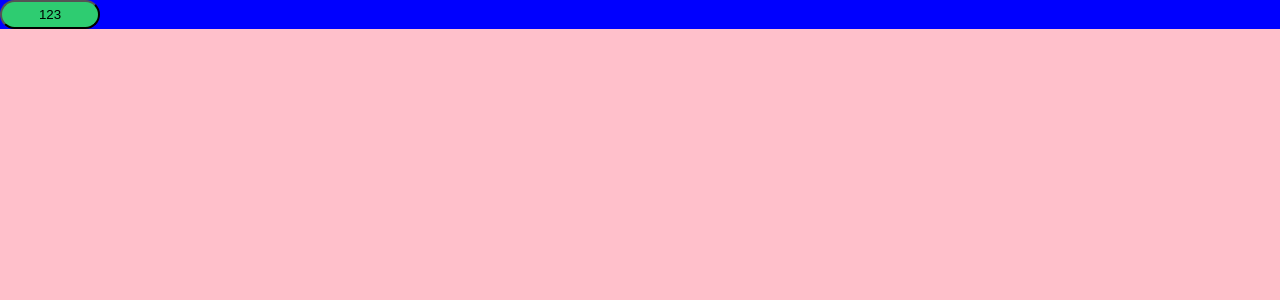
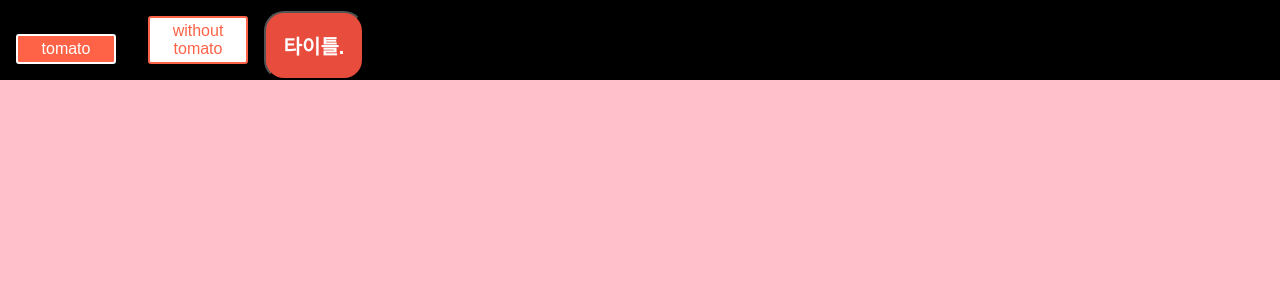
Before and after one commit to juunone/styledcomponents, a React (Create React App) app: page / in a window 1280 px wide. Shown: the top 300 px of the page. Built offline with nearby package versions, Linux system fonts and the light colour scheme; the HTML template or start-up script is replaced by a standard one.

Commit message:
tomato button add

```diff
--- a/src/App.js
+++ b/src/App.js
@@ -9,6 +9,13 @@ injectGlobal`
   }
 `
 
+// Create a Title component that'll render an <h1> tag with some styles
+const Title = styled.h1`
+  font-size: 1.5em;
+  text-align: center;
+  color: white;
+`;
+
 const Card = styled.div`
   background-color:white;
 `
@@ -18,7 +25,7 @@ const Container = styled.div`
   width: 100%;
   background-color: pink;
   ${Card}{
-    background-color : blue;
+    background-color : black;
   }
 `;
 
@@ -26,8 +33,19 @@ const Button = styled.button`
   border-radius:20px;
   width:100px;
   padding:5px;
-  background-color : ${props => props.theme.successColor};
+  background-color : ${props => props.theme.dangerColor};
 `
+
+const SquareButton = styled(Button)`
+  /* Adapt the colors based on primary prop */
+  background: ${props => props.primary ? "tomato" : "white"};
+  color: ${props => props.primary ? "white" : "tomato"};
+  font-size: 1em;
+  margin: 1em;
+  padding: 0.25em 1em;
+  border: ${props => props.primary ? '2px solid white' : '2px solid tomato;'}
+  border-radius: 3px;
+`;
 
 class App extends Component {
   render() {
@@ -43,8 +61,16 @@ class App extends Component {
 
 const Form = () => (
   <Card>
+    <SquareButton primary>
+      tomato
+    </SquareButton>
+    <SquareButton>
+      without tomato
+    </SquareButton>
     <Button>
-      123
+      <Title>
+        타이틀.
+      </Title>
     </Button>
   </Card>
 )
```
